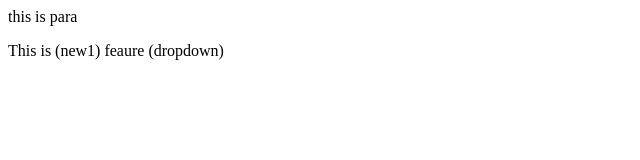
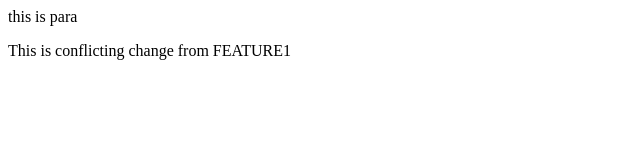
Before and after one commit to Madhavikulakarni/localrepo, a plain HTML site: page index.html in a window 1280 px wide. Shown: the full height of the page, 0-640 px from the left. Drawn offline with Linux system fonts and the light colour scheme.

Commit message:
Conflicking changes from feature1

```diff
--- a/index.html
+++ b/index.html
@@ -1,3 +1,3 @@
 <p>this is para</p>
 
-<p>This is (new1) feaure (dropdown)</p>
+<p>This is conflicting change from FEATURE1</p>
```
